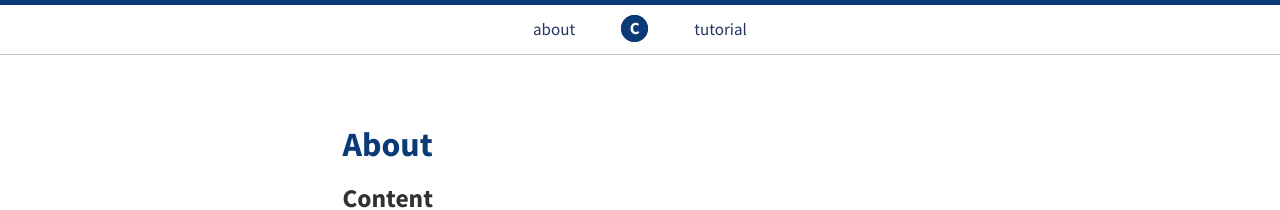
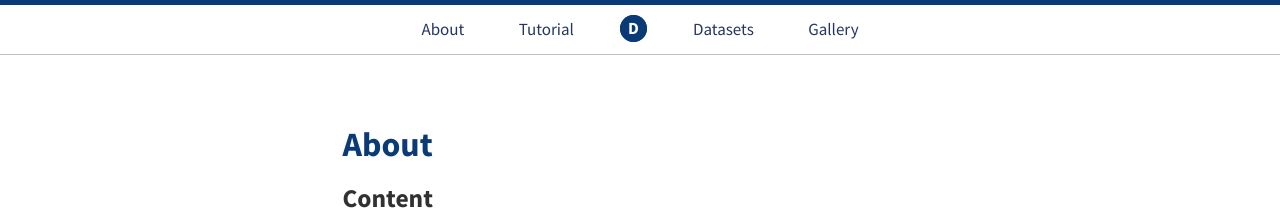
Before and after one commit to cabooster/DeepCAD-RT, a Jekyll site: the page built from About.md, in a window 1280 px wide and 900 px high. Shown: the top 210 px of the window. Built offline with Jekyll 4.4.1, drawn with Linux system fonts in a browser that asks for light colours.

Commit message:
Add files via upload

```diff
--- a/_layouts/default.html
+++ b/_layouts/default.html
@@ -6,9 +6,11 @@
   <body>
     <nav class="nav-main">
       <ul>
-        <li class="hvr-underline-reveal"><a href="{{ site.baseurl }}/about/">about</a></li>
-        <li class="logo"><a class="hvr-ripple-out" href="{{ site.baseurl }}/">C</a></li>
-        <li class="hvr-underline-reveal"><a href="{{ site.baseurl }}/tutorial/">tutorial</a></li>
+        <li class="hvr-underline-reveal"><a href="{{ site.baseurl }}/About/">About</a></li>
+        <li class="hvr-underline-reveal"><a href="{{ site.baseurl }}/Tutorial/">Tutorial</a></li>
+        <li class="logo"><a class="hvr-ripple-out" href="{{ site.baseurl }}/">D</a></li>
+        <li class="hvr-underline-reveal"><a href="{{ site.baseurl }}/Datasets/">Datasets</a></li>
+        <li class="hvr-underline-reveal"><a href="{{ site.baseurl }}/Gallery/">Gallery</a></li>
       </ul>
     </nav>
 
```
Also changed, not shown: images/ATP.png (added), images/GUI.png (added), images/logo.PNG, images/scanimage_parameter.png (added), images/schematic.png, 3 other files.
